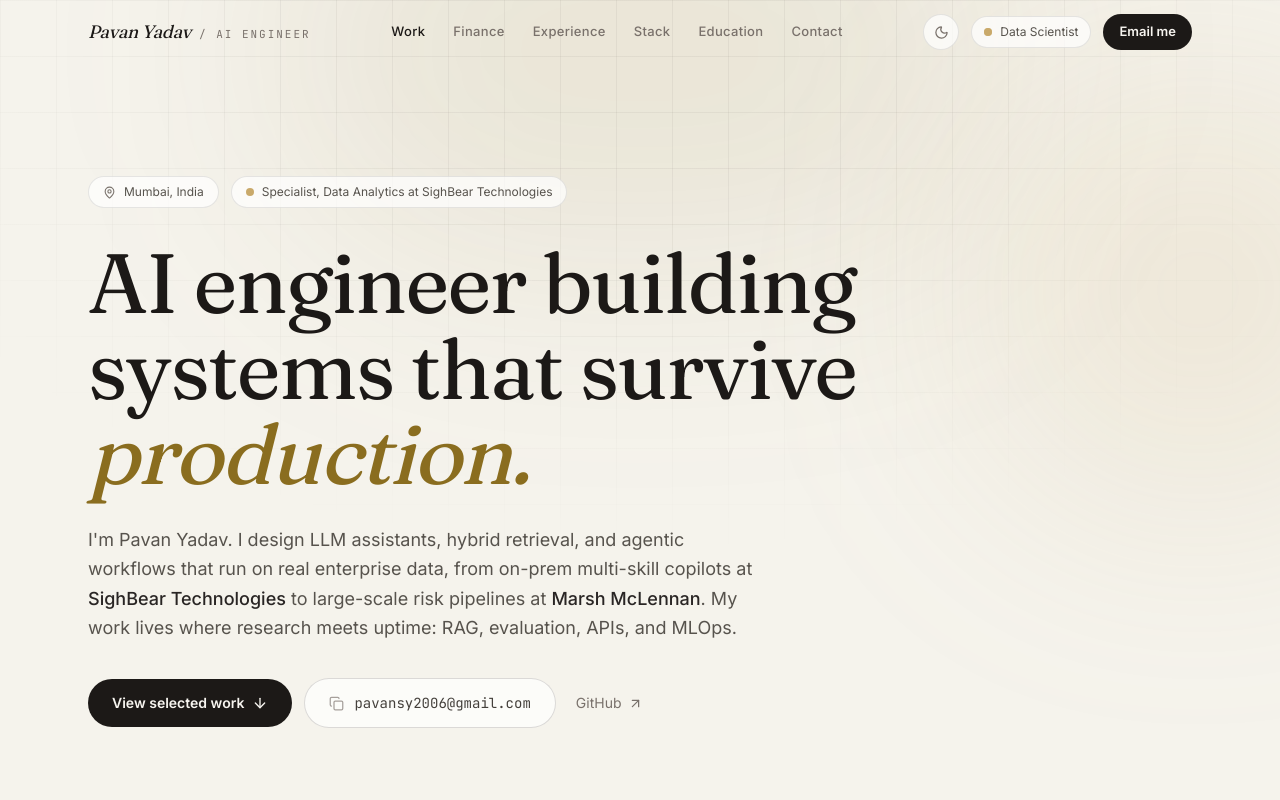
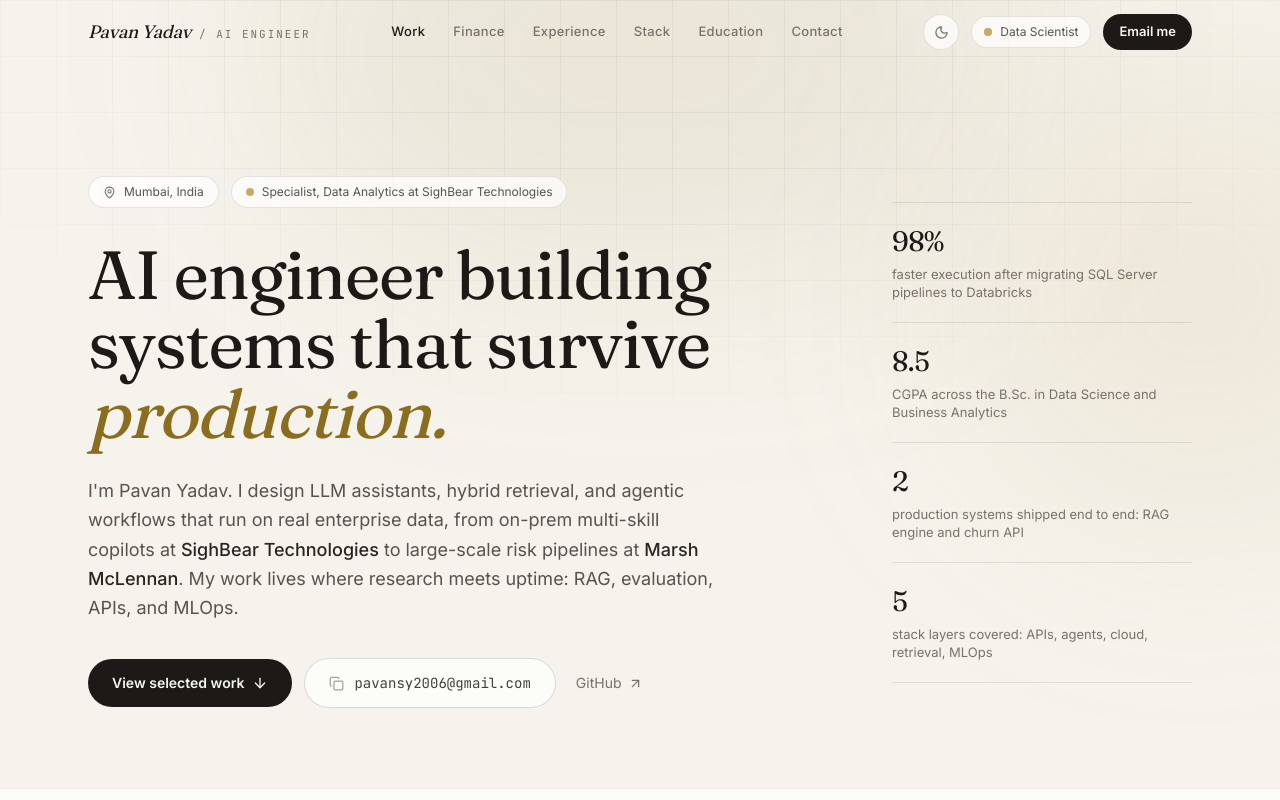
Before and after one commit to pavansy6/portfolio, a React (Vite) app: page / in a window 1280 px wide. Shown: the top 800 px of the page. Built offline with nearby package versions, Linux system fonts and the light colour scheme.

Commit message:
Move hero stats to vertical rail beside intro

```diff
--- a/src/components/Hero.tsx
+++ b/src/components/Hero.tsx
@@ -44,6 +44,8 @@ const Hero = () => {
         style={{ opacity: contentOpacity }}
         className="relative max-w-6xl mx-auto px-6 pt-32 md:pt-44 pb-14 md:pb-20"
       >
+        <div className="grid lg:grid-cols-[1.2fr_0.8fr] gap-12 lg:gap-8 items-start lg:items-center">
+          <div>
         <motion.div
           initial={{ opacity: 0, y: 18 }}
           animate={{ opacity: 1, y: 0 }}
@@ -67,7 +69,7 @@ const Hero = () => {
           initial={{ opacity: 0, y: 28 }}
           animate={{ opacity: 1, y: 0 }}
           transition={{ duration: 0.8, delay: 0.08 }}
-          className="font-display text-[42px] leading-[1.02] sm:text-6xl md:text-[84px] text-[#1c1917] dark:text-[#ede9e3] max-w-4xl"
+          className="font-display text-[42px] leading-[1.02] sm:text-6xl lg:text-[68px] text-[#1c1917] dark:text-[#ede9e3] max-w-4xl"
         >
           AI engineer building systems that survive <span className="italic text-[#8a6d1f]">production.</span>
         </motion.h1>
@@ -114,15 +116,16 @@ const Hero = () => {
             GitHub <ArrowUpRight size={15} />
           </a>
         </motion.div>
-
+          </div>
+          <div className="flex flex-col lg:items-end">
           <motion.dl
           initial={{ opacity: 0 }}
           animate={{ opacity: 1 }}
-          transition={{ duration: 0.9, delay: 0.4 }}
-          className="mt-14 md:mt-20 grid grid-cols-2 md:grid-cols-4 border-t border-stone-900/10 dark:border-stone-100/10"
+          transition={{ duration: 0.9, delay: 0.5 }}
+          className="w-full lg:max-w-[300px] grid grid-cols-2 gap-x-6 gap-y-6 lg:flex lg:flex-col lg:gap-0"
         >
           {stats.map((s) => (
-            <div key={s.label} className="pt-6 pr-6 pb-2">
+            <div key={s.label} className="pt-4 pb-1 lg:py-5 border-t border-stone-900/10 dark:border-stone-100/10 lg:last:border-b">
               <dt className="font-display text-2xl md:text-[28px] text-[#1c1917] dark:text-[#ede9e3]">
                 <CountUp to={s.value} decimals={s.decimals} suffix={s.suffix} />
               </dt>
@@ -130,6 +133,8 @@ const Hero = () => {
             </div>
           ))}
         </motion.dl>
+          </div>
+        </div>
       </motion.div>
 
       {/* stack marquee */}
```
